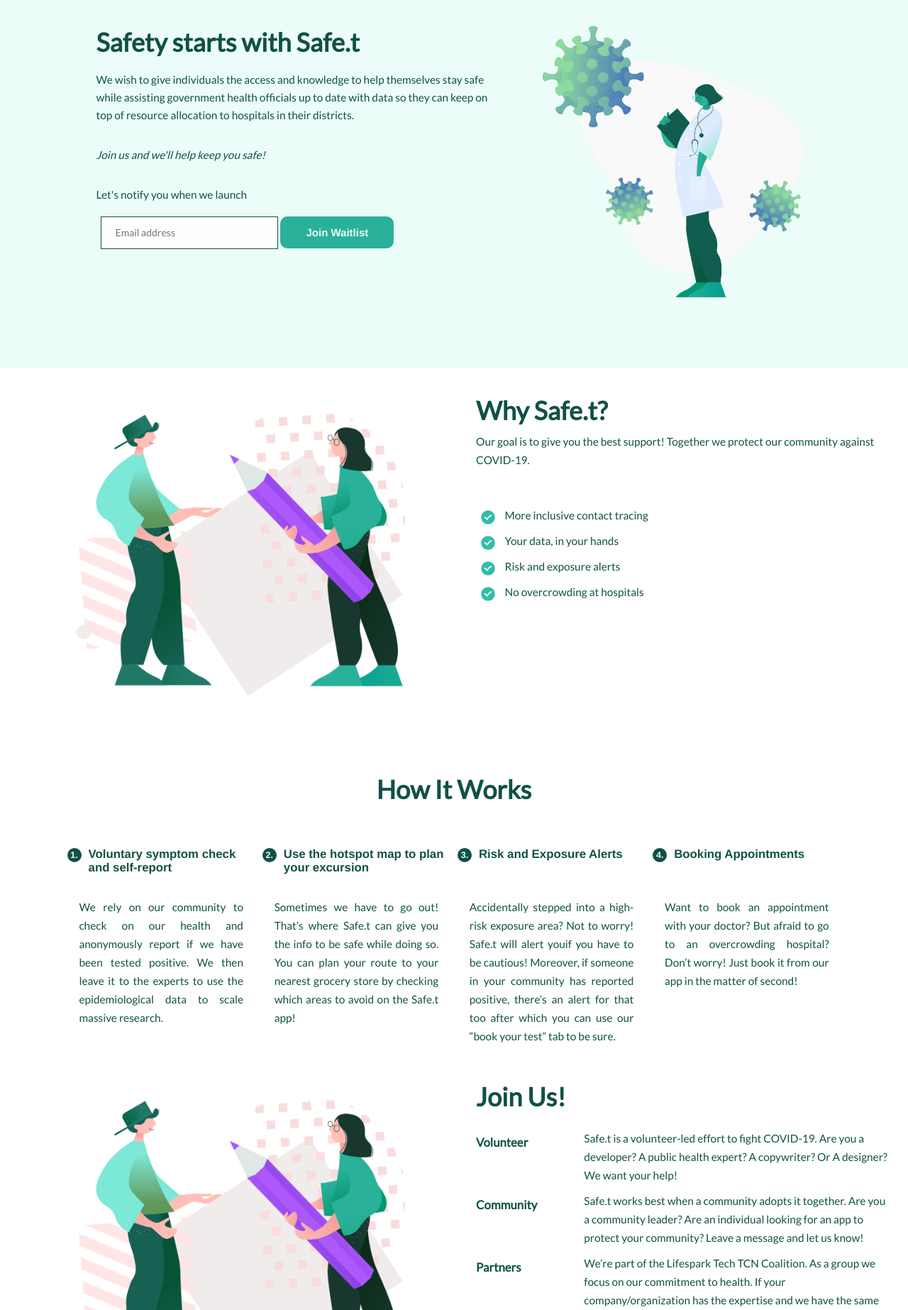
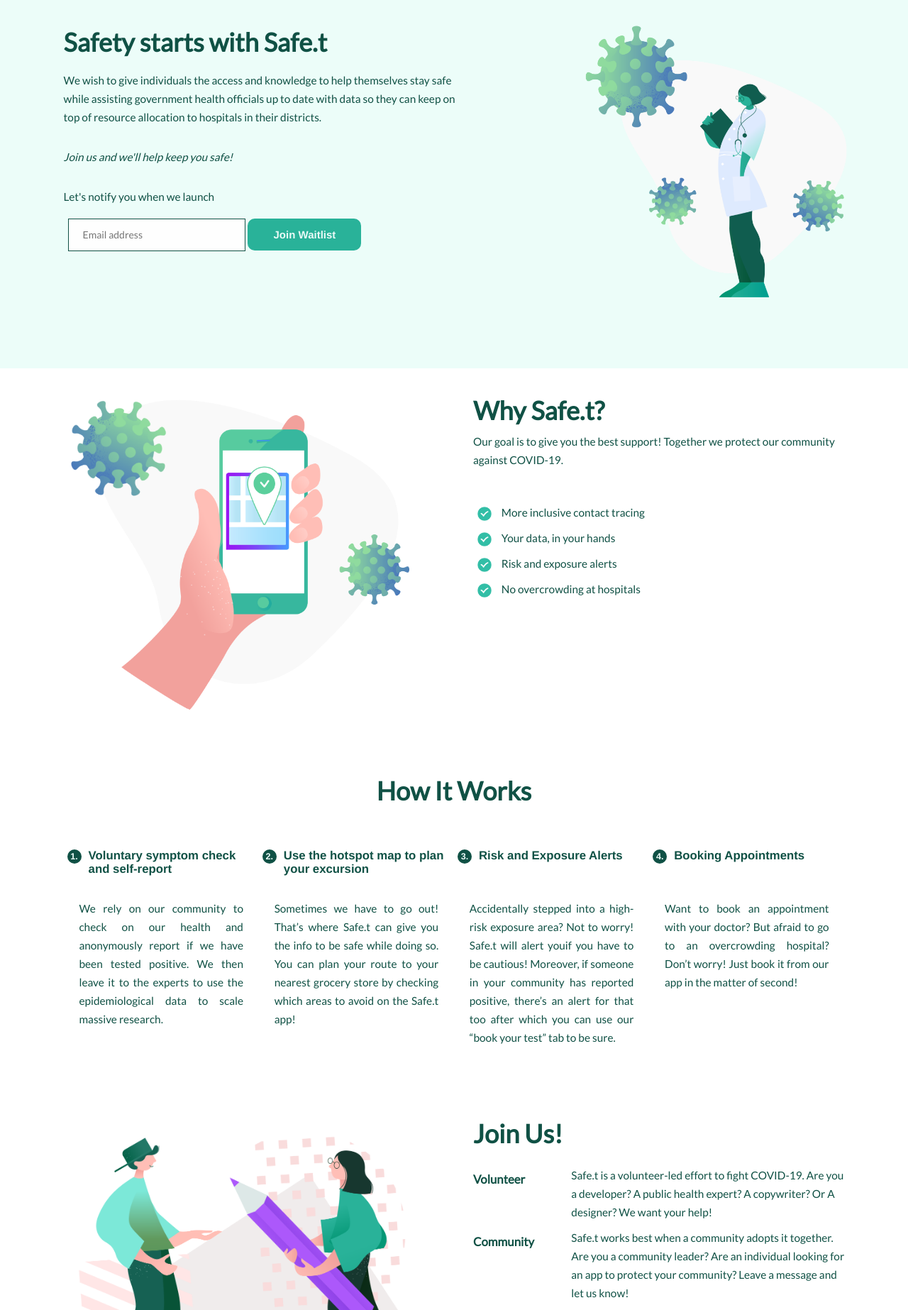
Before and after one commit to Lifespark-Technologies/website, a Django app: page / in a window 1280 px wide. Shown: the part 74-1920 px from the top of the page at 71% size. Run offline with Django 3.2, Linux system fonts and the light colour scheme; some libraries are stand-ins or nearby versions.

Commit message:
homepage design and space editing

```diff
--- a/Safe.t/src/static/css/fonts.css
+++ b/Safe.t/src/static/css/fonts.css
@@ -1,4 +1,4 @@
-h1 {
+h1.indent {
     font-family: Lato;
     font-style: normal;
     font-weight: bold;
@@ -9,11 +9,12 @@
     color: #105145;
 }
 
-h1.ni {
+h1 {
   font-family: Lato;
   font-style: normal;
   font-weight: bold;
   margin-left: 0px;
+  color: #105145;
 }
 
 
--- a/Safe.t/src/static/css/sections.css
+++ b/Safe.t/src/static/css/sections.css
@@ -26,7 +26,7 @@
 
 section.small-left {
   padding-right: 25%;
-  margin-left: 7%;
+  /*margin-left: 7%;*/
   margin-right: 0%;
   margin-top: 5%;
 }
@@ -38,6 +38,9 @@
   height: 900px;
 }
 
+/*.section {
+  padding-left: 5%;
+}*/
 
 
 
@@ -228,7 +231,7 @@
 }
 
 .text-col {
-  width: 55%;
+  width: 50%;
 }
 
 .img-col {
--- a/Safe.t/src/templates/about.html
+++ b/Safe.t/src/templates/about.html
@@ -9,9 +9,9 @@
 <link rel="stylesheet" href="{% static 'css/fonts.css' %}">
 
 <section class="indent" style="margin-top: 50px; margin-bottom: 100px">
-  <h1>About Us</h1>
-  <p class="indent-big" style="justify-content: all;">We’ve all been impacted by Covid-19. Safe.t was brought to life by a rag-tag group of people who wanted to help combat this epidemic - with technology. Our vision is to make a closed-loop system that bring together hospitals, government health agencies, and individuals. We want to give individuals the access and knowledge to help themselves stay safe, and get medical help if and when they need it. We want to provide government health officials up to date data so they can keep on top of resource allocation to hospitals in their districts, as well as pertinent information as to the trends in high traffic areas that cause higher infection rates. In addition, many hospitals are getting overcrowded and running out of inventory for important supplies. We aim to combat these issues with a clear communication to their government officials, and a seamless booking process.</p>
-  <button class="dark" style="margin-left: 8%; margin-top: 5%; display: inline-block;">Use Our Solution</button>
+  <h1 class="ni">About Us</h1>
+  <p class="norm" style="justify-content: all;">We’ve all been impacted by Covid-19. Safe.t was brought to life by a rag-tag group of people who wanted to help combat this epidemic - with technology. Our vision is to make a closed-loop system that bring together hospitals, government health agencies, and individuals. We want to give individuals the access and knowledge to help themselves stay safe, and get medical help if and when they need it. We want to provide government health officials up to date data so they can keep on top of resource allocation to hospitals in their districts, as well as pertinent information as to the trends in high traffic areas that cause higher infection rates. In addition, many hospitals are getting overcrowded and running out of inventory for important supplies. We aim to combat these issues with a clear communication to their government officials, and a seamless booking process.</p>
+  <button class="dark" style=" margin-top: 5%; display: inline-block;">Use Our Solution</button>
   <button class="teal" style="margin-left: 8%;display: inline-block;">Donate</button>
 </section>
 
--- a/Safe.t/src/templates/faq.html
+++ b/Safe.t/src/templates/faq.html
@@ -9,7 +9,7 @@
 <link rel="stylesheet" href="{% static 'css/email-form.css' %}">
 
 
-<h1>Frequently Asked Questions</h1>
+<h1 class="indent">Frequently Asked Questions</h1>
 
 <div class="sidenav">
 	<a href="#our-alert-system" class="top" id="oas-button">Our Alert System</a>
@@ -73,9 +73,9 @@
 		<div>
 			<!-- make the form -->
 			<form action="/action_page.php">
-	    		<input type="email" id="email" name="email" placeholder="Email address">
+	    		<input type="email" id="email" name="email" placeholder="Email address" style="display: inline-block;">
 
-	   	 		<input type="submit" value="Submit">
+	   	 		<input type="submit" value="Submit" style="display: inline-block;">
 	  		</form>
 		</div>
 	</section>
--- a/Safe.t/src/templates/home.html
+++ b/Safe.t/src/templates/home.html
@@ -12,12 +12,12 @@
   <div class="row2banner" style="margin-left: 7%; margin-top: 0px;">
     <div class="column2banner text-col">
         <h1>Safety starts with Safe.t</h1>
-        <p class="indent-big" style="margin-bottom: 0px; margin-top: 20px">We wish to give individuals the access and knowledge to help themselves stay safe while assisting government health officials up to date with data so they can keep on top of resource allocation to hospitals in their districts. </p>
-        <p class="indented" style="margin-top: 30px; font-style: italic;">Join us and we'll help keep you safe!</p>
-        <p class="indented" style="margin-top: 30px;">Let's notify you when we launch</p>
+        <p class="norm" style="margin-bottom: 0px; margin-top: 20px">We wish to give individuals the access and knowledge to help themselves stay safe while assisting government health officials up to date with data so they can keep on top of resource allocation to hospitals in their districts. </p>
+        <p class="norm" style="margin-top: 30px; font-style: italic;">Join us and we'll help keep you safe!</p>
+        <p class="norm" style="margin-top: 30px;">Let's notify you when we launch</p>
         <div>
         <!-- make the form -->
-        <form action="/action_page.php" style="margin-left: 7%">
+        <form action="/action_page.php">
             <input type="email" id="email" name="email" placeholder="Email address">
 
             <input type="submit" value="Join Waitlist">
@@ -25,8 +25,8 @@
         </div>
     </div>
     <div class="column2banner img-col">
-      <section class="img">
-        <img src="{% static 'images/banner-img.png' %}" alt="test" height="450px" width="415px" class="banner">
+      <section class="img" style="float: right;">
+        <img src="{% static 'images/banner-img.png' %}" alt="test" height="450px" width="415px" class="banner" style="float: right;">
       </section>
     </div>
   </div>
@@ -36,11 +36,11 @@
   <div class="row2banner" style="margin-left: 7%">
     <div class="column2banner img-col">
       <section class="img">
-        <img src="{% static 'images/pencil_img.png' %}" alt="test" width="500px" class="banner">
+        <img src="{% static 'images/gps-img.png' %}" alt="test" width="500px" class="banner">
       </section>
     </div>
     <div class="column2banner text-col">
-        <h1>Why Safe.t?</h1>
+        <h1 class="indent">Why Safe.t?</h1>
         <p class="indented">Our goal is to give you the best support! Together we protect our community against COVID-19.</p>
 
         <div style="margin-top: 8%">
@@ -67,7 +67,7 @@
 </section>
 
 
-<section class="indent">
+<section class="indent" style="margin-top: 0px; padding-bottom: 50px; padding-top: 20px">
   <h1 style="text-align: center;margin-bottom: 50px">How It Works</h1>
   <div class="row4">
       <div class="column4">
@@ -109,7 +109,7 @@
       </section>
     </div>
     <div class="column2banner text-col">
-        <h1>Join Us!</h1>
+        <h1 class="indent">Join Us!</h1>
         <div class="row2" style="margin-left: 7%;">
           <div class="column2-left" style="margin-top: 15px">
             <h4 class="subheader">Volunteer</h4>
@@ -136,15 +136,8 @@
             <p class="norm">We’re part of the Lifespark Tech TCN Coalition. As a group we focus on our commitment to health. If your company/organization has the expertise and we have the same goal to help stop the spread, let’s work together!</p>
           </div>
         </div>
-        <p class="indented">Let's work together!</p>
-        <div>
-        <!-- make the form -->
-        <form action="/action_page.php" style="margin-left: 7%">
-            <input type="email" id="email" name="email" placeholder="Email address">
-
-            <input type="submit" value="Join Us">
-        </form>
-        </div>
+        <a href="/join-us/"><button class="teal" style="margin-left: 7%; margin-top: 5%; display: inline-block;" id="join-button">Join Us
+        </button></a>
     </div>
   </div>
 </section>
@@ -154,13 +147,13 @@
   <div class="row2banner" style="margin-left: 7%">
     <div class="column2banner text-col">
         <h1>Support Us</h1>
-        <h2 class="bold" style="margin-bottom: 25px;">Effort is free, servers aren’t</h2>
-        <p class="indent-big">We’re a startup made up of volunteers, trying our best to help our communities stay safe! But we need your help. Unfortunately, we can’t do it all with goodwill. In order to alleviate operational costs such as the cost to host and run our websites, and the server costs for the app, we need donations from kind individuals like YOU! Please consider giving a donation. Every penny helps!</p>
-        <button class="teal" style="margin-left: 7%; margin-top: 5%; display: inline-block;">Donate</button>
+        <h2 class="bold-ni" style="margin-bottom: 25px;">Effort is free, servers aren’t</h2>
+        <p class="norm">We’re a startup made up of volunteers, trying our best to help our communities stay safe! But we need your help. Unfortunately, we can’t do it all with goodwill. In order to alleviate operational costs such as the cost to host and run our websites, and the server costs for the app, we need donations from kind individuals like YOU! Please consider giving a donation. Every penny helps!</p>
+        <button class="teal" style="margin-left: 0px; margin-top: 5%; display: inline-block;">Donate</button>
     </div>
     <div class="column2banner img-col">
-      <section class="img">
-        <img src="{% static 'images/graph_img.png' %}" alt="test" width="300px" class="banner">
+      <section class="img" style="float: right;">
+        <img src="{% static 'images/graph_img.png' %}" alt="test" width="300px" class="banner" style="float: right;">
       </section>
     </div>
   </div>
--- a/Safe.t/src/templates/how_it_works.html
+++ b/Safe.t/src/templates/how_it_works.html
@@ -8,7 +8,7 @@
 
 <section>
 	<h2>How it works</h2>
-	<h1>Our privacy first approach</h1>
+	<h1 class="indent">Our privacy first approach</h1>
 	<p class="indent-big">Lorem ipsum dolor sit amet, consectetur adipiscing elit, sed do eiusmod tempor incididunt ut labore et dolore magna aliqua. Ut enim ad minim veniam, quis nostrud exercitation ullamco laboris nisi ut aliquip ex ea commodo consequat. Duis aute irure dolor in reprehenderit in voluptate velit esse cillum dolore eu fugiat nulla pariatur. Excepteur sint occaecat cupidatat non proident, sunt in culpa qui officia deserunt mollit anim id est laborum.</p>
 </section>
 
```
Also changed, not shown: Safe.t/src/templates/donate.html (+4 -4 lines), Safe.t/src/templates/join_us.html (+20 -10 lines), Safe.t/src/static/images/gps-img.png (added).
